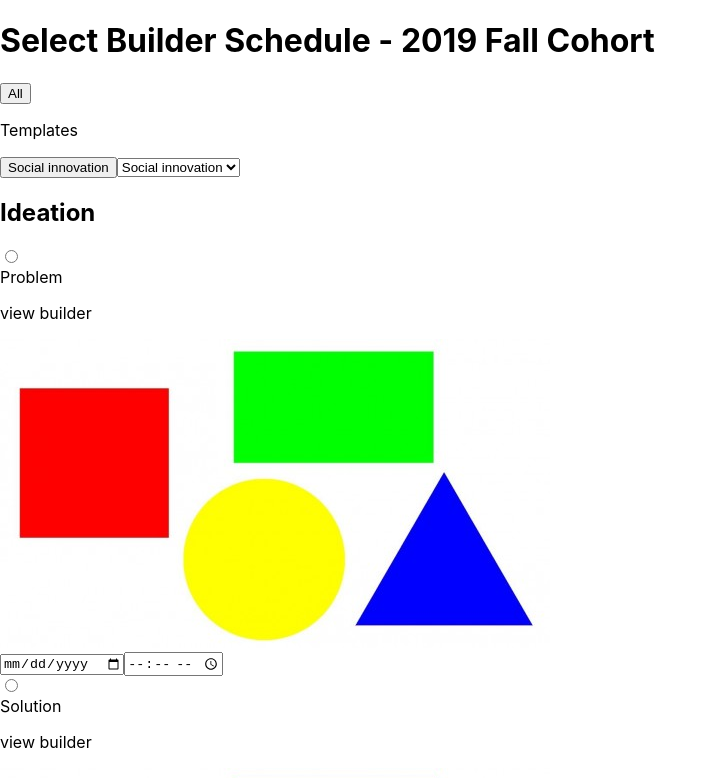
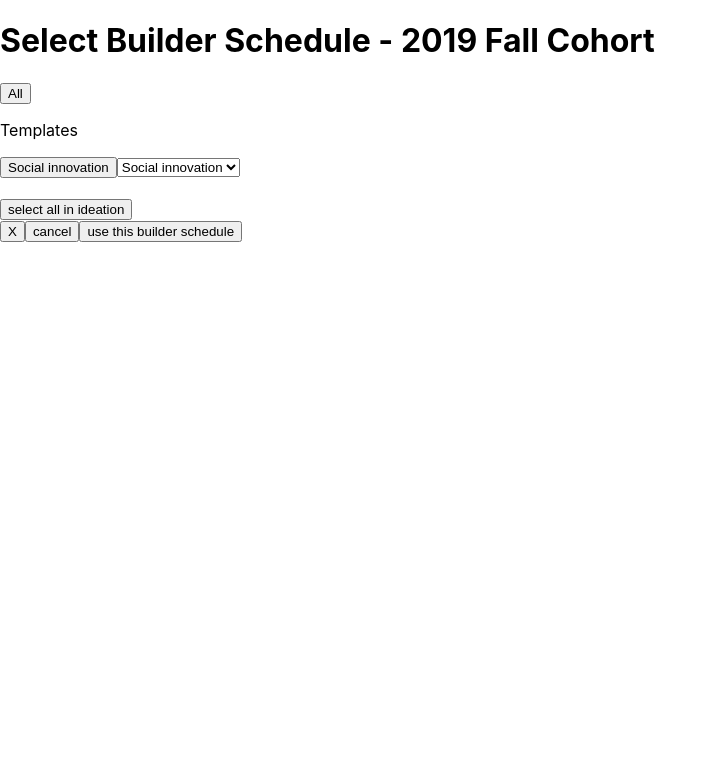
Before and after one commit to emae1712/Schedule-RB, a React (Create React App) app: page / in a window 1280 px wide. Shown: the top 778 px of the page, without its empty margins (0-718 px from the left). Built offline with nearby package versions, Linux system fonts and the light colour scheme.

Commit message:
creating a data and the first funcionality(all and social innovation buttons) works

```diff
--- a/src/App.js
+++ b/src/App.js
@@ -2,7 +2,6 @@
 // import './App.css';
 import Cancel_use from './components/Cancel-use';
 import Sidebar from './components/Sidebar';
-import Schedule from './components/Schedule';
 import Header from './components/Header';
 
 function App() {
@@ -10,7 +9,6 @@ function App() {
     <>
     <Header />
     <Sidebar />
-    <Schedule />
     <Cancel_use />
     </>
   );
--- /dev/null
+++ b/src/components/Data.json
@@ -0,0 +1,32 @@
+{
+    "Ideation": [
+        {
+          "title": "Problem",
+		  "type": "Ideation",
+		  "isChecked":false
+        },
+				{
+          "title": "Solution",
+		  "type": "Ideation",
+		  "isChecked":false
+        },
+				{
+          "title": "Team",
+		  "type": "Ideation",
+		  "isChecked":false
+        }
+    ],
+
+		"Validation": [
+			{
+				"title": "Ecosystems",
+				"type": "Validation",
+				"isChecked":false
+			},
+			{
+				"title": "Results",
+				"type": "Validation",
+				"isChecked":false
+			}
+		]
+    }
--- a/src/components/Schedule.jsx
+++ b/src/components/Schedule.jsx
@@ -1,85 +1,21 @@
 import React from "react";
 import Image from "../img/Figures.jpg";
 
-const Schedule = () =>{
-	const socialInnovation= [
-		{
-			title: 'Problem',
-			view: 'view builder',
-			type: 'Ideation'
-		},
-		{
-			title: 'Solution',
-			view: 'view builder',
-			type: 'Ideation'
-		},
-		{
-			title: 'Team',
-			view: 'view builder',
-			type: 'Ideation'
-		},
-		{
-			title: 'Ecosystems',
-			view: 'view builder',
-			type: 'Validation'
-		},
-		{
-			title: 'Results',
-			view: 'view builder',
-			type: 'Validation'
-		}
-	];
-	const Ideation= [
-		{
-			title: 'Problem',
-			view: 'view builder',
-			type: 'Ideation'
-		},
-		{
-			title: 'Solution',
-			view: 'view builder',
-			type: 'Ideation'
-		},
-		{
-			title: 'Team',
-			view: 'view builder',
-			type: 'Ideation'
-		}
-	];
-	const Validation= [
-		{
-			title: 'Ecosystems',
-			view: 'view builder',
-			type: 'Validation'
-		},
-		{
-			title: 'Results',
-			view: 'view builder',
-			type: 'Validation'
-		}
-	];
+const Schedule = ({category, cards}) =>{
+	console.log(cards.Ideation);
+	const allcheckValidation = () =>{
+		cards.Validation.map((element) => {
+        element.checked = true;
+				console.log(element);
+      return element;
+    });
+	}
 
     return (
-      <div className = 'schedule__container'>
-				<h2>Ideation</h2>
-				{Ideation.map((card) =>(
-          <label>
-            <input type="radio" name={card.title} value={card.title}/>
-            <div>
-							{card.title}
+      <>
 
-							<p>view builder</p>
-
-							<img src={Image} alt=""/>
-						</div>
-						<div className="show_checked">
-							<input type="date" name="date" id=""/>
-							<input type="time" name="" id=""/>
-						</div>
-					</label>
-					))}
-				<h2>Validation</h2>
-				{Validation.map((card) =>(
+				<h2>{category === 'socialInnovation'? 'Social Innovation' : ''}</h2>
+				{category === 'socialInnovation'&& cards.Ideation.concat(cards.Validation).map((card) =>(
           <label>
             <input type="radio" name={card.title} value={card.title}/>
             <div>
@@ -96,15 +32,46 @@ const Schedule = () =>{
 					</label>
 					))}
 
-					{/* <label className="card_label">
-							<input type="radio" name="card" value="one_value" />
-							<div>
-								Small
-								<p>view builder</p>
-								<img src="" alt=""/>
-							</div>
-					</label> */}
-      </div>
+				<h2>{category === 'all'? 'Ideation' : ''}</h2>
+				{category === 'all'&& cards.Ideation.map((card) =>(
+          <label>
+            <input type="radio" name={card.title} value={card.title}/>
+            <div>
+							{card.title}
+
+							<p>view builder</p>
+
+							<img src={Image} alt=""/>
+						</div>
+						<div className="show_checked">
+							<input type="date" name="date" id=""/>
+							<input type="time" name="" id=""/>
+						</div>
+					</label>
+					))}
+
+				<h2>{category === 'all'? 'Validation' : ''}</h2>
+				<button onChange={() => allcheckValidation()}>select all in ideation</button>
+				{category === 'all'&& cards.Validation.map((card) =>(
+					<>
+
+          <label>
+            <input type="radio" name={card.title} value={card.title}/>
+            <div>
+							{card.title}
+
+							<p>view builder</p>
+
+							<img src={Image} alt=""/>
+						</div>
+						<div className="show_checked">
+							<input type="date" name="date" id=""/>
+							<input type="time" name="" id=""/>
+						</div>
+					</label>
+					</>
+					))}
+      </>
     );
     }
     export default Schedule;
--- a/src/components/Sidebar.jsx
+++ b/src/components/Sidebar.jsx
@@ -1,9 +1,21 @@
-import React, {useState} from "react";
+import React, {useState, useEffect} from "react";
+import Schedule from "./Schedule";
+import Data from "./Data.json";
 
 const Sidebar = () =>{
-  const [category, setCategory] = useState('all' );
+  const [category, setCategory] = useState('');
+  const [card, setCard] = useState('');
+  const social = Data.Ideation.concat(Data.Validation)
+  // const ideation = Data.Ideation;
+  // const validation = Data.Validation;
+  console.log(social);
 
+  useEffect(()=>{
+    setCard(Data)
+  // eslint-disable-next-line react-hooks/exhaustive-deps
+  }, [category])
     return (
+      <>
       <div className = 'sidebar__container'>
         <button onClick={() => setCategory('all')}>All</button>
         <p className="show-web">Templates</p>
@@ -15,6 +27,10 @@ const Sidebar = () =>{
           <option value="Template 3">Template 3</option>
         </select>
       </div>
+      <div className = 'schedule__container'>
+        <Schedule cards = {card} category= {category} />
+      </div>
+      </>
     );
     }
     export default Sidebar;
```
Also changed, not shown: src/components/Data.jsx (deleted, +0 -36 lines).
